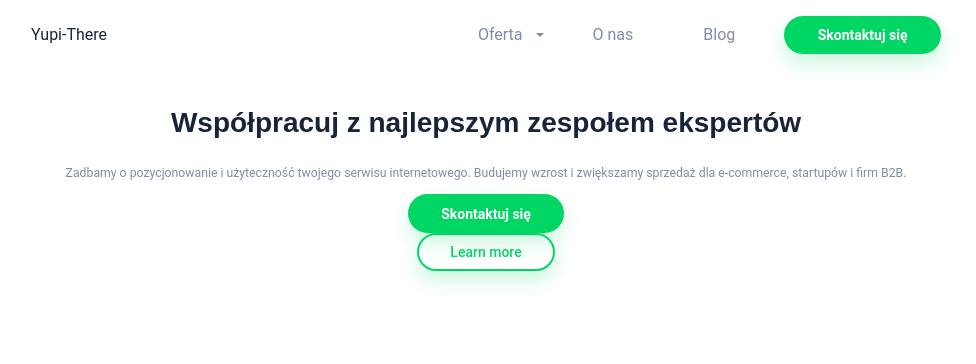
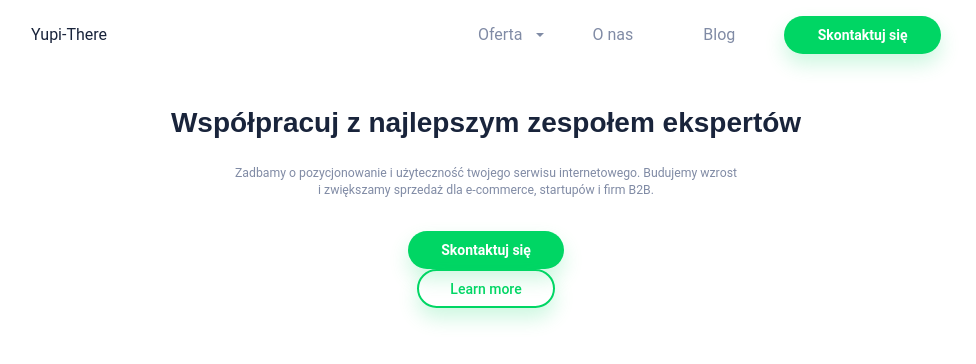
Before and after one commit to m-heyda/yupi-there, a React (Create React App) app: page / in a window 1280 px wide. Shown: the top 364 px of the page, without its empty margins (154-1130 px from the left). Built offline with nearby package versions, Linux system fonts and the light colour scheme; what webfontloader would draw is missing.

Commit message:
Paragraph Styles

```diff
--- a/src/components/Hero/index.js
+++ b/src/components/Hero/index.js
@@ -11,7 +11,7 @@ const Hero = () => {
         Współpracuj z najlepszym zespołem ekspertów
       </Typography>
 
-      <Paragraph >
+      <Paragraph margin={36} maxWidth={580}>
         Zadbamy o pozycjonowanie i użyteczność twojego serwisu internetowego. Budujemy wzrost i zwiększamy sprzedaż dla e-commerce, startupów i firm B2B.
       </Paragraph>
 
--- a/src/global/commonStyles.js
+++ b/src/global/commonStyles.js
@@ -16,8 +16,9 @@ export const Container = styled.div`
 `;
 
 export const Paragraph = styled.p`
-  margin: 0 auto ${props => props.margin ? `${props.margin}px` : '12px'};
+  margin: 0 auto ${props => props.margin ? rem(props.margin) : rem('12px')};
+  width: 100%;
+  max-width: ${props => props.maxWidth ? rem(props.maxWidth) : '100%'};
   color: ${props => props.color};
   text-align: ${props => props.align || 'center'};
-
 `;
```
